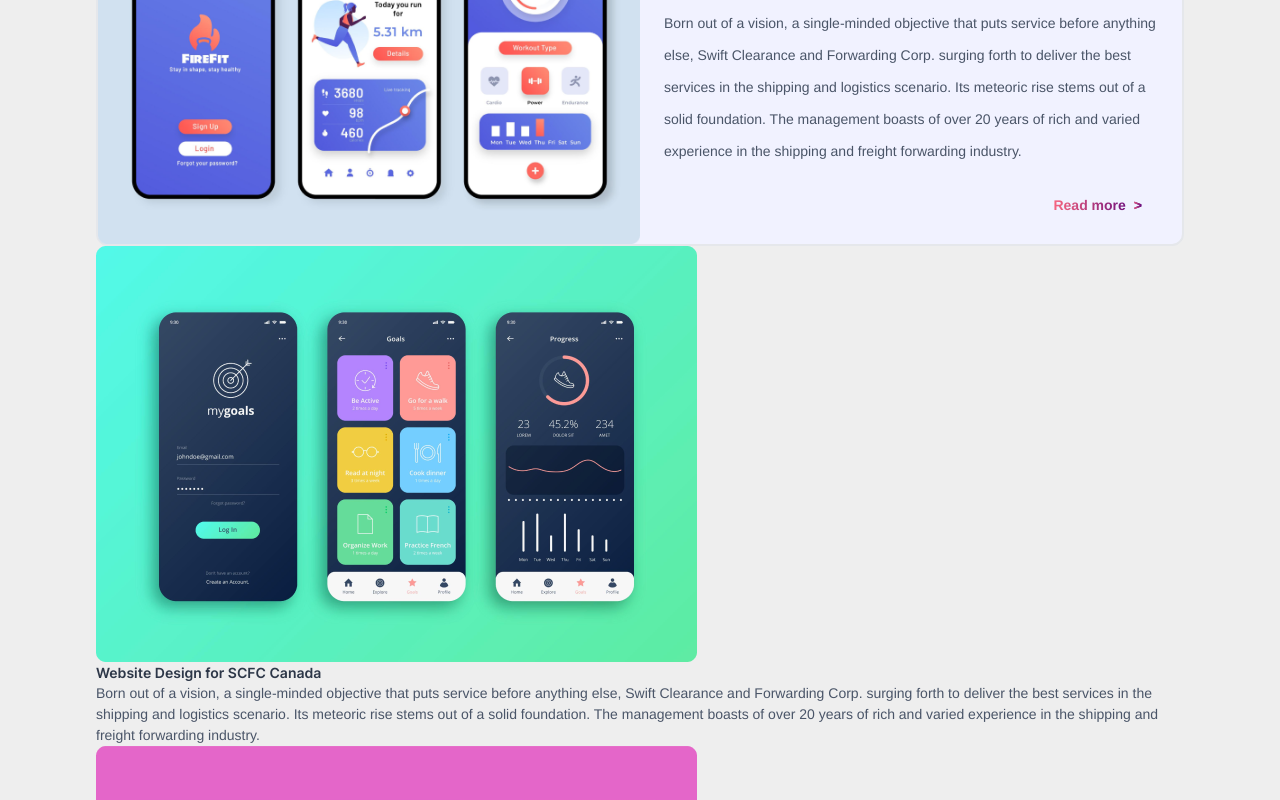
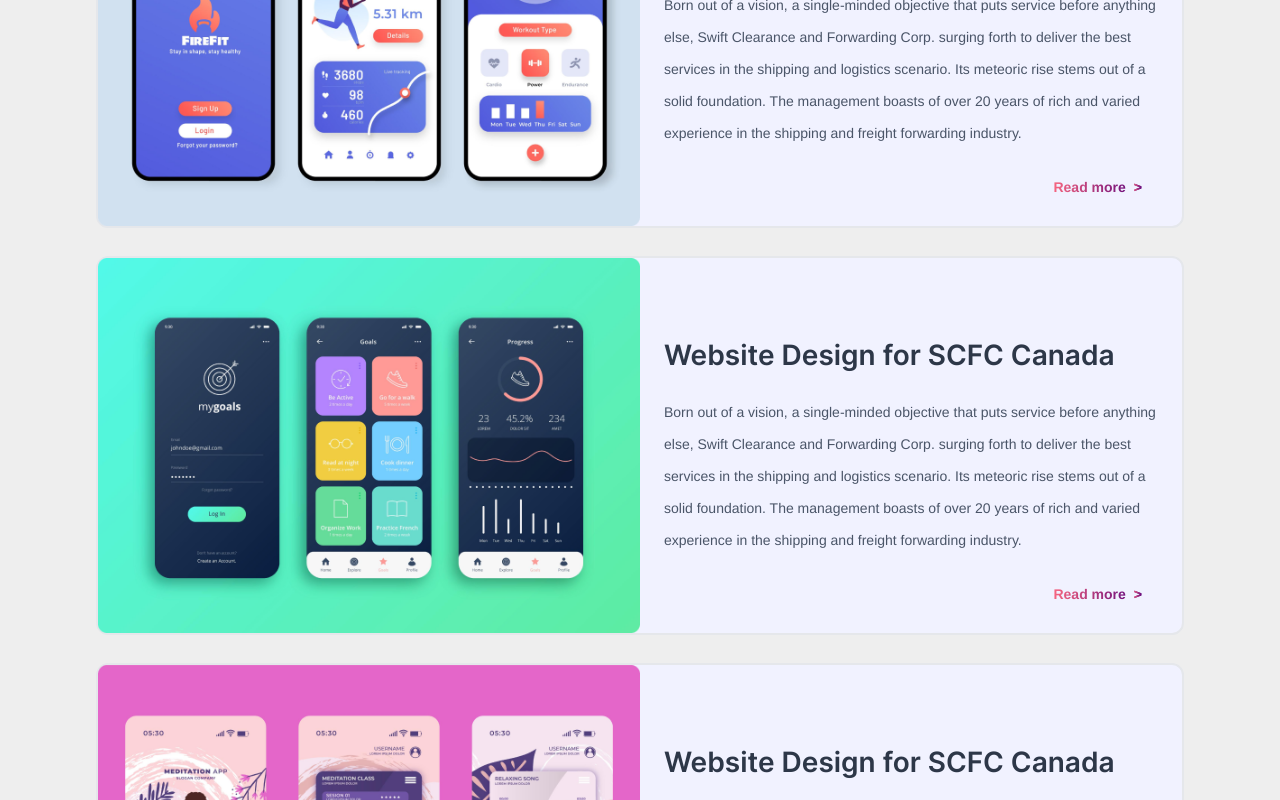
Before and after one commit to OkiljonDadakhanov/task1, a React (Create React App) app: page / in a window 1280 px wide. Shown: the part 3928-4728 px from the top of the page. Built offline with nearby package versions, Linux system fonts and the light colour scheme.

Commit message:
recent case studies

```diff
--- a/src/components/Customers.jsx
+++ b/src/components/Customers.jsx
@@ -9,6 +9,7 @@
 import { Navigation } from "swiper/modules";
 import customers from "../utils/customers";
 import CustomerFeedback from "../components/CustomerFeedbacks";
+import Line from "./Line";
 
 const Customers = () => {
   useEffect(() => {
@@ -40,7 +41,8 @@
     <>
       <div className="flex justify-center min-h-screen">
         <div className="container w-[85%] text-center mt-[170px]">
-          <div className="line h-1 w-16 bg-gradient-to-r from-purple-500 via-pink-500 to-red-500 mb-8 mx-auto"></div>
+
+<Line />
           <h1 className="text-[35px] font-inter">
             Why customers love
             <span className="font-bold block">working with us</span>
--- /dev/null
+++ b/src/components/Line.jsx
@@ -0,0 +1,13 @@
+import React from "react";
+import "../styles.css";
+import "../styles/customersstyle.css";
+
+const Line = () => {
+  return (
+    <>
+      <div className="line h-1 w-16 bg-gradient-to-r from-purple-500 via-pink-500 to-red-500 mt-8 mb-8 mx-auto"></div>
+    </>
+  );
+};
+
+export default Line;
--- /dev/null
+++ b/src/components/ReadMoreBtn.jsx
@@ -0,0 +1,14 @@
+import React from "react";
+
+const ReadMoreBtn = () => {
+  return (
+    <div>
+      <button className="text-gradient font-semibold absolute right-10 bottom-[-25px]">
+        Read more
+        <span className="text-gradient ml-2  ">&gt;</span>
+      </button>
+    </div>
+  );
+};
+
+export default ReadMoreBtn;
--- a/src/components/RecentCaseStudies.jsx
+++ b/src/components/RecentCaseStudies.jsx
@@ -3,86 +3,39 @@
 import second from "../assets/imgs/case_studies/second.png";
 import third from "../assets/imgs/case_studies/third.png";
 
-import '../styles.css'
+import RecentCaseStudy from "./RecentCaseStudy";
+
+import "../styles.css";
+import Line from "./Line";
+
+const imageSources = [first, second, third];
 
 const RecentCaseStudies = () => {
   return (
-    <div className="recent-case-studies">
-      <div className="line h-1 w-16 bg-gradient-to-r from-purple-500 via-pink-500 to-red-500 mt-[50px] mb-8 mx-auto"></div>
+    <>
+    <div className="recent-case-studies relative">
+      <Line className="mt-[20px]" />
       <h1 className="text-[35px] font-inter text-center m-[70px]">
         Our recent
         <span className="font-bold block">Case studies </span>
       </h1>
 
-      <div className="container w-[85%] m-auto">
-        <div className="first__container flex justify-between items-center border-2 rounded-xl">
-          <div className="case__studies__stat w-[50%]">
-            <img src={first} alt="FIRST CASE STUDY" />
-          </div>
-          <div className="case__studies__info w-[50%]    p-6 relative">
-            <h1 className="font-inter font-semibold text-[#2D3748]  text-[28px] font-semibold mb-5">
-              Website Design for SCFC Canada
-            </h1>
-            <p className="text-[#4A5568] leading-8">
-              Born out of a vision, a single-minded objective that puts service
-              before anything else, Swift Clearance and Forwarding Corp. surging
-              forth to deliver the best services in the shipping and logistics
-              scenario. Its meteoric rise stems out of a solid foundation. The
-              management boasts of over 20 years of rich and varied experience
-              in the shipping and freight forwarding industry.
-            </p>
-            <button className="text-gradient font-semibold absolute right-10 bottom-[-25px]">
-              Read more
-              <span className="text-gradient ml-2  ">
-                &gt;
-              </span>
-            </button>
-          </div>
-        </div>
-        <div className="second__container">
-          <div className="case__studies__stat">
-            <img src={second} alt="SECOND CASE STUDY" />
-          </div>
-          <div className="case__studies__info">
-            <h1 className="font-inter font-semibold text-[#2D3748]">
-              Website Design for SCFC Canada
-            </h1>
-            <p className="text-[#4A5568]">
-              Born out of a vision, a single-minded objective that puts service
-              before anything else, Swift Clearance and Forwarding Corp. surging
-              forth to deliver the best services in the shipping and logistics
-              scenario. Its meteoric rise stems out of a solid foundation. The
-              management boasts of over 20 years of rich and varied experience
-              in the shipping and freight forwarding industry.
-            </p>
-          </div>
-        </div>
-        <div className="third__container">
-          <div className="case__studies__stat">
-            <img src={third} alt="THIRD CASE STUDY" />
-          </div>
-          <div className="case__studies__info">
-            <h1 className="font-inter font-semibold text-[#2D3748]">
-              Website Design for SCFC Canada
-            </h1>
-            <p className="text-[#4A5568]">
-              Born out of a vision, a single-minded objective that puts service
-              before anything else, Swift Clearance and Forwarding Corp. surging
-              forth to deliver the best services in the shipping and logistics
-              scenario. Its meteoric rise stems out of a solid foundation. The
-              management boasts of over 20 years of rich and varied experience
-              in the shipping and freight forwarding industry.
-            </p>
-            <button className="text-gradient">
-              Read more
-              <span className="text-gradient ">
-                &gt;
-              </span>
-            </button>
-          </div>
-        </div>
+      <div className="container w-[85%] m-auto mt-[20px]">
+        {imageSources.map((imgSrc, index) => (
+          <RecentCaseStudy key={index} imgSrc={imgSrc} />
+        ))}
+
+         <button className="text-gradient text-[20px] font-semibold absolute right-[120px] bottom-[-78px]">
+        Read more case studies
+        <span className="text-gradient ml-2  ">&gt;</span>
+      </button>
       </div>
+
+
     </div>
+
+
+          </>
   );
 };
 
--- /dev/null
+++ b/src/components/RecentCaseStudy.jsx
@@ -0,0 +1,38 @@
+import React from 'react'
+import ReadMoreBtn from "./ReadMoreBtn";
+
+
+
+
+
+const RecentCaseStudy = ({imgSrc}) => {
+  return (
+    <div>
+       <div className="first__container flex justify-between items-center border-2 rounded-xl mt-5 mb-7">
+          <div className="case__studies__stat w-[50%]">
+            <img src={imgSrc} alt="FIRST CASE STUDY" />
+          </div>
+          <div className="case__studies__info w-[50%]    p-6 relative">
+            <h1 className="font-inter font-semibold text-[#2D3748]  text-[28px] font-semibold mb-5">
+              Website Design for SCFC Canada
+            </h1>
+            <p className="text-[#4A5568] leading-8">
+              Born out of a vision, a single-minded objective that puts service
+              before anything else, Swift Clearance and Forwarding Corp. surging
+              forth to deliver the best services in the shipping and logistics
+              scenario. Its meteoric rise stems out of a solid foundation. The
+              management boasts of over 20 years of rich and varied experience
+              in the shipping and freight forwarding industry.
+            </p>
+
+            <ReadMoreBtn />
+
+          </div>
+
+        </div>
+
+    </div>
+  )
+}
+
+export default RecentCaseStudy
```
